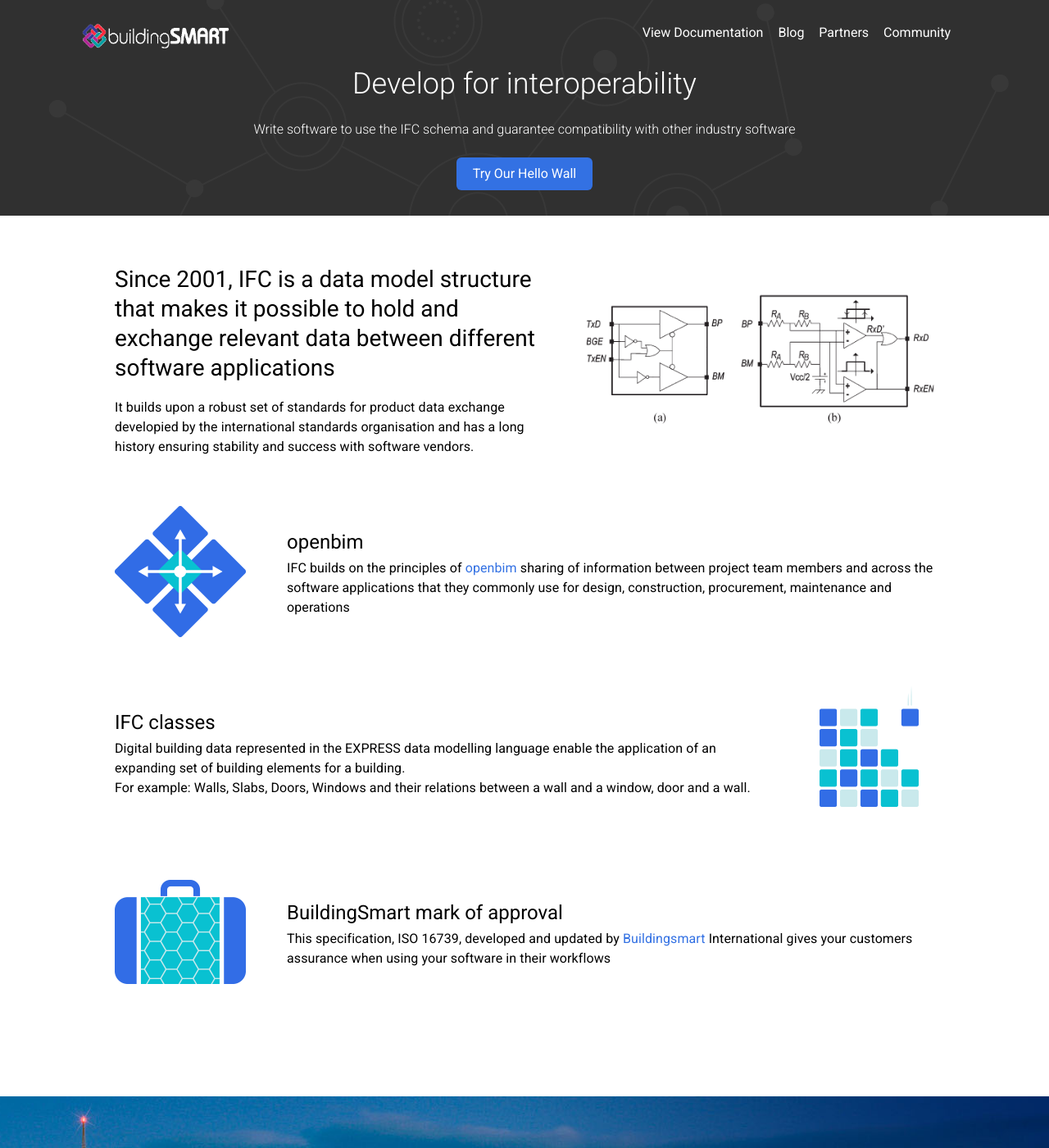
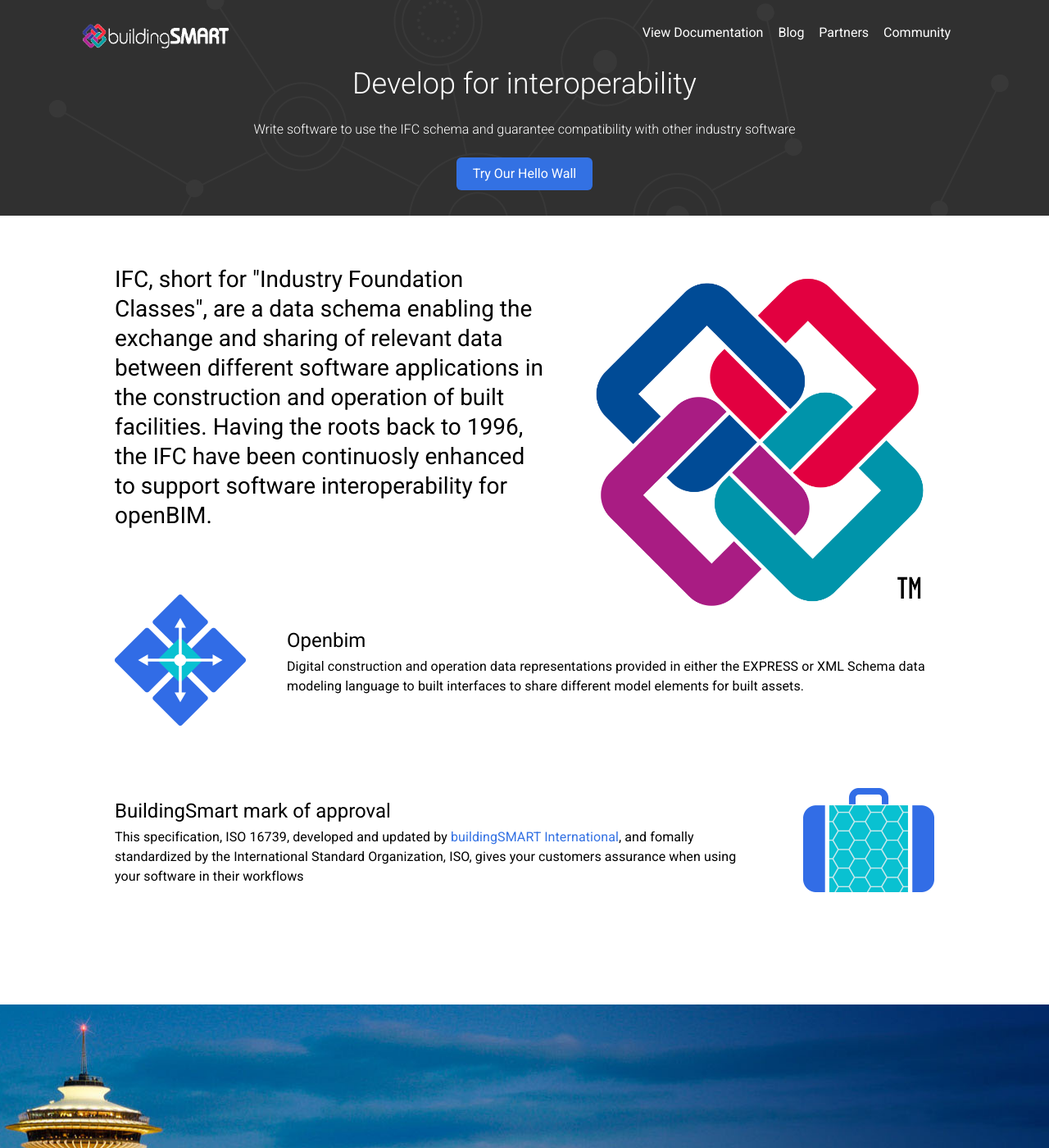
Before and after one commit to bigdoods/ifc-tech.org, a Jekyll site: the page built from index.html, in a window 1280 px wide and 1400 px high. Shown: the whole window at 82% size. Built offline with Jekyll 4.4.1, drawn with Linux system fonts in a browser that asks for light colours.

Commit message:
fix #38, #39 - Home page content updates

```diff
--- a/community/index.html
+++ b/community/index.html
@@ -27,12 +27,12 @@
 
 			<p>As a member of the IFC community, you are welcome to join any of the IUG meetings
 				you are interested in. No registration required.</p>
-			<div id="calendarWrapper">
+			<!-- <div id="calendarWrapper">
 				<iframe src="https://calendar.google.com/calendar/embed?src=cgnt364vd8s86hr2phapfjc6uk%40group.calendar.google.com&ctz=America/Los_Angeles"
 				        frameborder="0" scrolling="no"></iframe>
-			</div>
+			</div> -->
 		</div>
-		<div class="content">
+		 <div class="content">
 			<h3>Events</h3>
 			<div id="calendarWrapper">
 				<iframe src="https://calendar.google.com/calendar/embed?src=nt2tcnbtbied3l6gi2h29slvc0%40group.calendar.google.com&ctz=America/Los_Angeles"
--- a/index.html
+++ b/index.html
@@ -17,31 +17,30 @@
 <!--  OCEAN NODES  -->
 <section id="oceanNodes">
 	<main>
-		<div class="image-wrapper"><img src="images/pop.png"></div>
+		<div class="image-wrapper"><img src="images/bs-logo.png"></div>
 		<div class="content">
-			<h3>Since 2001, IFC is a data model structure that makes it possible to hold and exchange relevant data between different software applications</h3>
-			<p>It builds upon a robust set of standards for product data exchange developied by the international standards organisation <a href="http://www.iso.org/iso/home.html"></a> and has a long history ensuring stability and success with software vendors.</p>
+			<h3>IFC, short for "Industry Foundation Classes", are a data schema enabling the exchange and sharing of relevant data between different software applications in the construction and operation of built facilities. Having the roots back to 1996, the IFC have been continuosly enhanced to support software interoperability for openBIM.</h3>
 		</div>
 	</main>
 	<main>
 		<div class="image-wrapper"><img src="images/scalable.png"></div>
 		<div class="content">
-			<h4>openbim</h4>
-			<p>IFC builds on the principles of <a href="http://buildingsmart.org/standards/technical-vision/">openbim</a> sharing of information between project team members and across the software applications that they commonly use for design, construction, procurement, maintenance and operations </p>
+			<h4>Openbim</h4>
+			<p>Digital construction and operation data representations provided in either the EXPRESS or XML Schema data modeling language to built interfaces to share different model elements for built assets. </p>
 		</div>
 	</main>
-	<main>
+	<!-- <main>
 		<div class="image-wrapper"><img src="images/blocks.png"></div>
 		<div class="content">
 			<h4>IFC classes</h4>
 			<p>Digital building data represented in the EXPRESS data modelling language enable the application of an expanding set of building elements for a building. </br> For example: Walls, Slabs, Doors, Windows and their relations between a wall and a window, door and a wall.</p>
 		</div>
-	</main>
+	</main> -->
 	<main>
 		<div class="image-wrapper"><img src="images/suitcase.png"></div>
 		<div class="content">
 			<h4>BuildingSmart mark of approval</h4>
-			<p>This specification, ISO 16739, developed and updated by <a href="http://www.buildingsmart.org/">Buildingsmart</a> International gives your customers assurance when using your software in their workflows</p>
+			<p>This specification, ISO 16739, developed and updated by <a href="http://www.buildingsmart.org/">buildingSMART International</a>, and fomally standardized by the International Standard Organization, ISO, gives your customers assurance when using your software in their workflows</p>
 		</div>
 	</main>
 </section>
```
Also changed, not shown: images/bs-logo.png (added), 1 other file.
